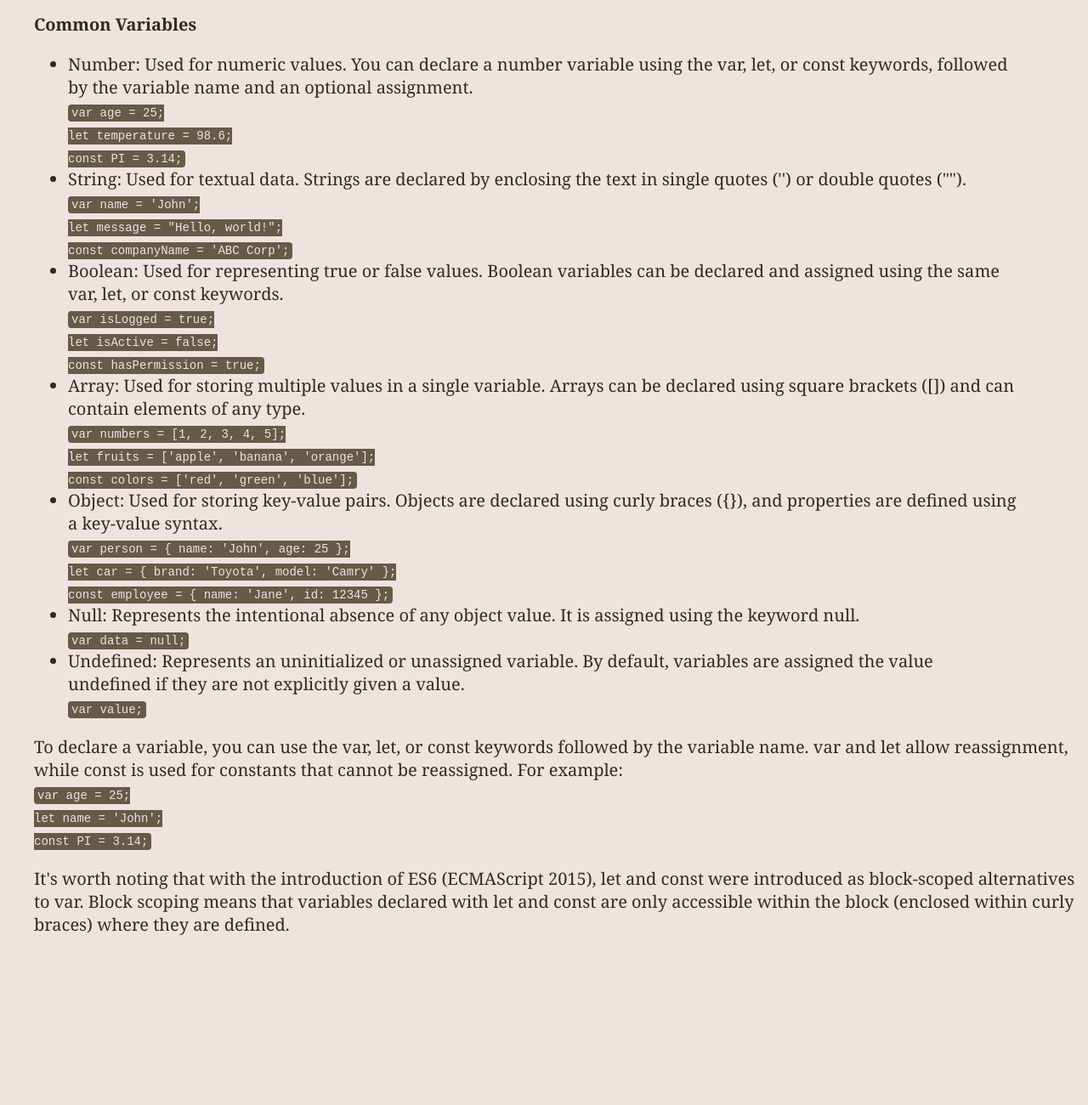
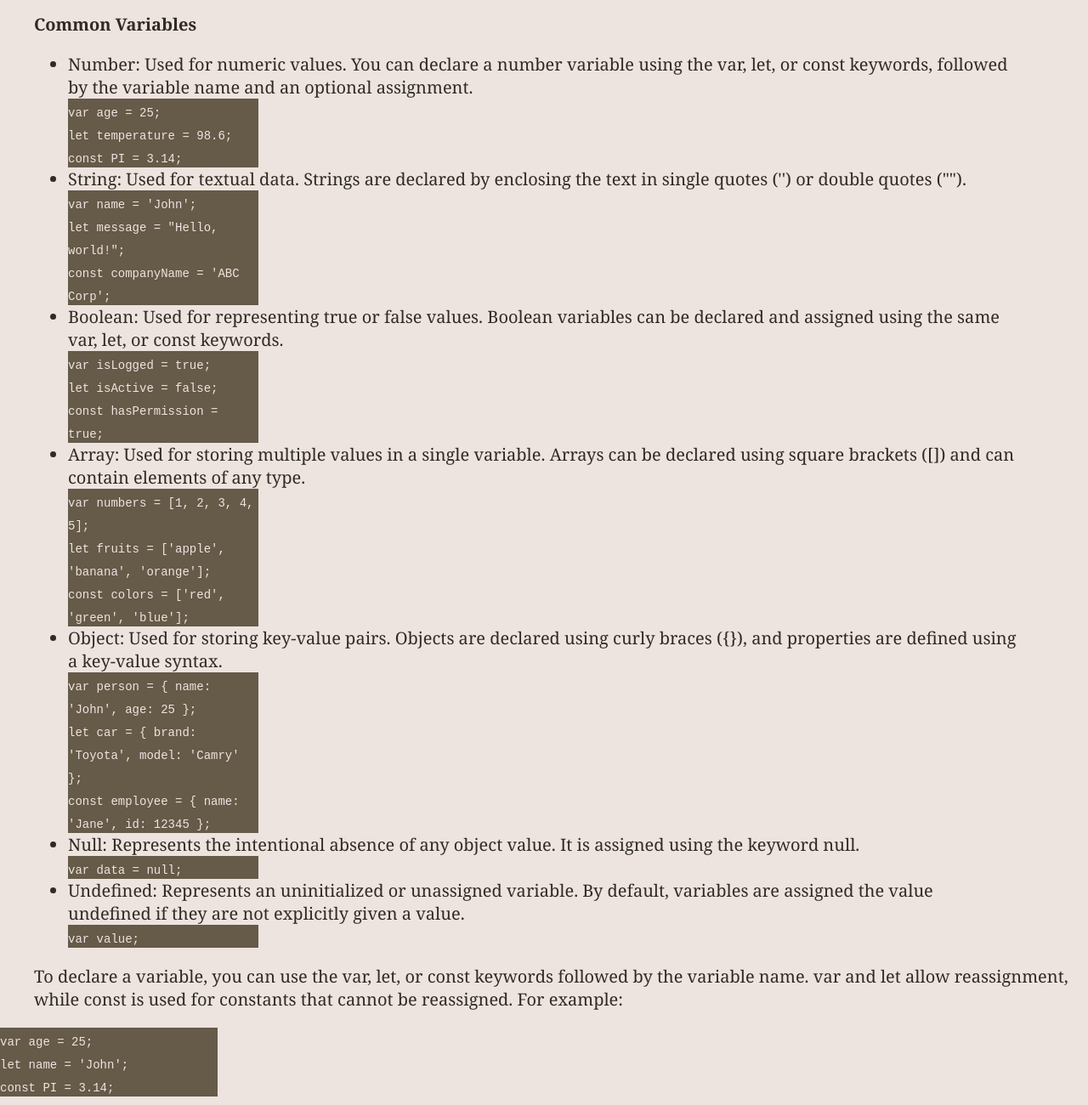
Before and after one commit to xoMishka/JavaScript-Practice, a plain HTML site: page Variables and Data Types/index.html in a window 1280 px wide. Shown: the part 120-1420 px from the top of the page at 85% size. Before the commit the page ends 1241 px from the top, so only its background shows below. Drawn offline with Linux system fonts and the light colour scheme.

Commit message:
Fix code boxes

```diff
--- a/Variables and Data Types/index.html
+++ b/Variables and Data Types/index.html
@@ -15,65 +15,81 @@
         <ul class="variable-list">
             <li>Number: Used for numeric values. You can declare a number variable using the var, let, or const keywords, followed by the variable name and an optional assignment.
                 <br>
+                <div class="code-container">
                     <code>
                         var age = 25;<br>
                         let temperature = 98.6;<br>
                         const PI = 3.14;<br>
                     </code>
+                </div>
             </li>
             <li>String: Used for textual data. Strings are declared by enclosing the text in single quotes ('') or double quotes ("").
                 <br>
+                <div class="code-container">
                     <code>
                         var name = 'John';<br>
                         let message = "Hello, world!";<br>
                         const companyName = 'ABC Corp';<br>
                     </code>
+                </div>
             </li>
             <li>Boolean: Used for representing true or false values. Boolean variables can be declared and assigned using the same var, let, or const keywords.
                 <br>
+                <div class="code-container">
                     <code>
                         var isLogged = true;<br>
                         let isActive = false;<br>
                         const hasPermission = true;<br>
                     </code>
+                </div>
             </li>
             <li>Array: Used for storing multiple values in a single variable. Arrays can be declared using square brackets ([]) and can contain elements of any type.
                 <br>
+                <div class="code-container">
                     <code>
                         var numbers = [1, 2, 3, 4, 5];<br>
                         let fruits = ['apple', 'banana', 'orange'];<br>
                         const colors = ['red', 'green', 'blue'];<br>
                     </code>
+                </div>
             </li>
             <li>Object: Used for storing key-value pairs. Objects are declared using curly braces ({}), and properties are defined using a key-value syntax.
                 <br>
+                <div class="code-container">
                     <code>
                         var person = { name: 'John', age: 25 };<br>
                         let car = { brand: 'Toyota', model: 'Camry' };<br>
                         const employee = { name: 'Jane', id: 12345 };<br>
                     </code>
+                </div>
             </li>
             <li>Null: Represents the intentional absence of any object value. It is assigned using the keyword null.
                 <br>
+                <div class="code-container">
                     <code>
                         var data = null;<br>
                     </code>
+                </div>
             </li>
             <li>Undefined: Represents an uninitialized or unassigned variable. By default, variables are assigned the value undefined if they are not explicitly given a value.
                 <br>
+                <div class="code-container">
                     <code>
                         var value;<br>
                     </code>
+                </div>
             </li>
         </ul>
 
         <p>To declare a variable, you can use the var, let, or const keywords followed by the variable name. var and let allow reassignment, while const is used for constants that cannot be reassigned. For example:
             <br>
+            <div class="code-container">
                 <code>
                     var age = 25;<br>
                     let name = 'John';<br>
                     const PI = 3.14;<br>
                 </code>
+            </div>
         </p>
 
         <p>It's worth noting that with the introduction of ES6 (ECMAScript 2015), let and const were introduced as block-scoped alternatives to var. Block scoping means that variables declared with let and const are only accessible within the block (enclosed within curly braces) where they are defined.</p>
--- a/Variables and Data Types/style.css
+++ b/Variables and Data Types/style.css
@@ -48,11 +48,13 @@ p {
     padding-left: 2rem;
 }
 
+.code-container {
+    background-color: #665A48;
+    width: 20%;
+}
+
 code {
-    background-color: #665A48;
     font-size: 14px;
     font-family:'Courier New', Courier, monospace;
     color: #EDE4E0;
-    padding: 2px 4px;
-    border-radius: 4px;
 }
```
Lines whose indentation alone changed are shown as unchanged.
